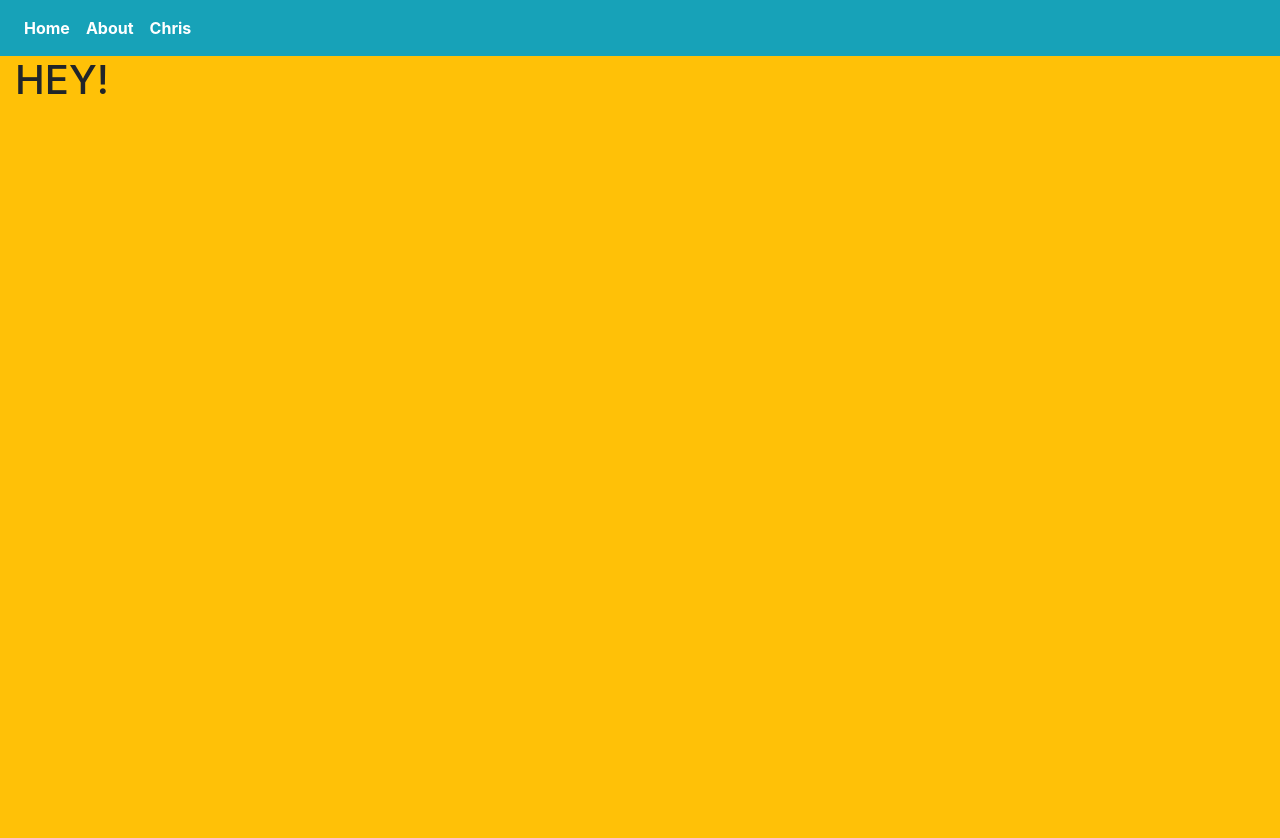
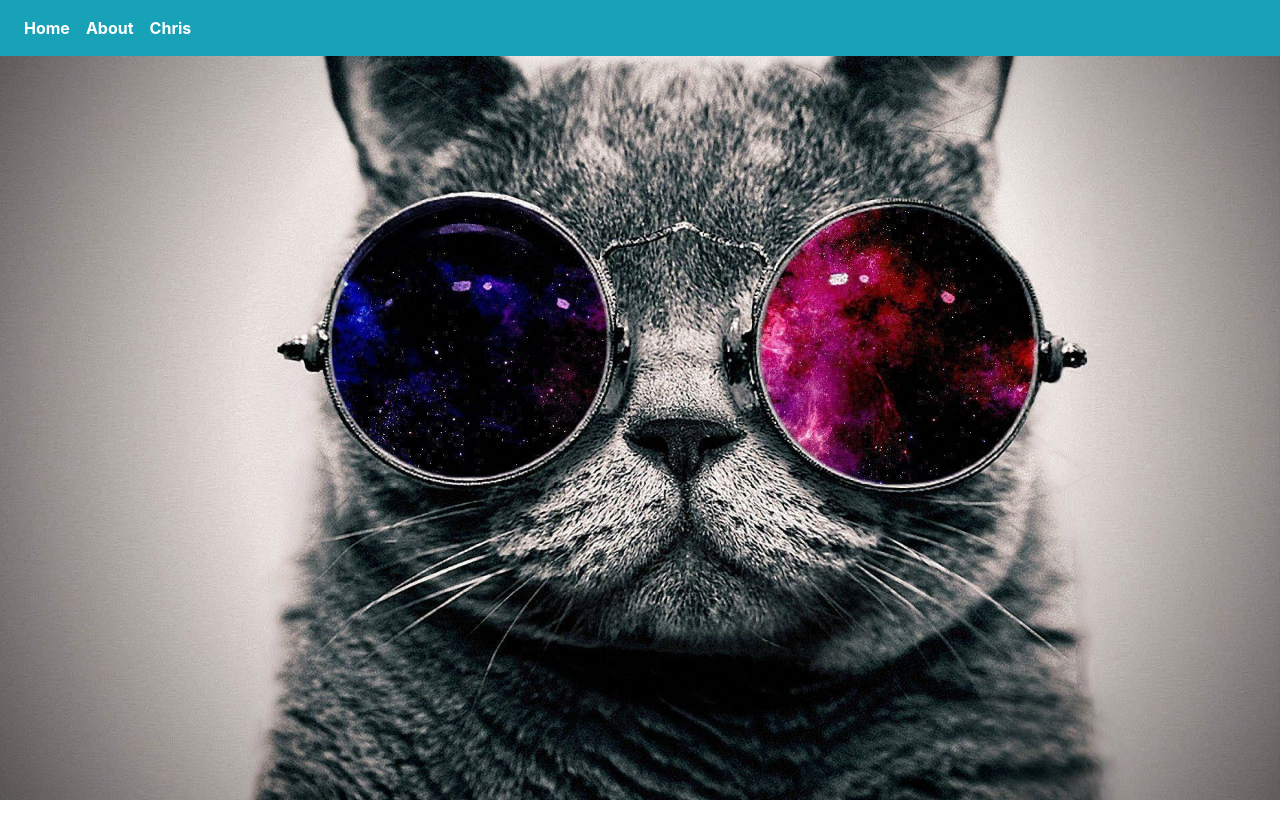
Before and after one commit to Tyffhabwe/Healthy-Recipe-Website, a plain HTML site: page index.html in a window 1280 px wide. Drawn offline with nearby package versions, Linux system fonts and the light colour scheme.

Commit message:
Added img
hello

```diff
--- a/index.html
+++ b/index.html
@@ -26,9 +26,8 @@
     </strong>
     </nav><!--main navbar-->
 
-    <div class="container-fluid bg-warning my_banner">
-      <h1>HEY!</h1>
-    </div><!--container fluid-->
+    <div class="container-fluid my_banner">
+      </div><!--container fluid-->
 
     <!-- Optional JavaScript -->
     <!-- jQuery first, then Popper.js, then Bootstrap JS -->
--- a/my_stylesheet.css
+++ b/my_stylesheet.css
@@ -3,6 +3,11 @@ a {
 }
 html, body {
 	height: 100%;
+	background-image: url("img/cat.jpg");
+	background-position: center;
+	background-repeat: no-repeat;
+    background-size: cover;
+
 }
 
 /* visited link */
```
Also changed, not shown: img/cat.jpg (added).
